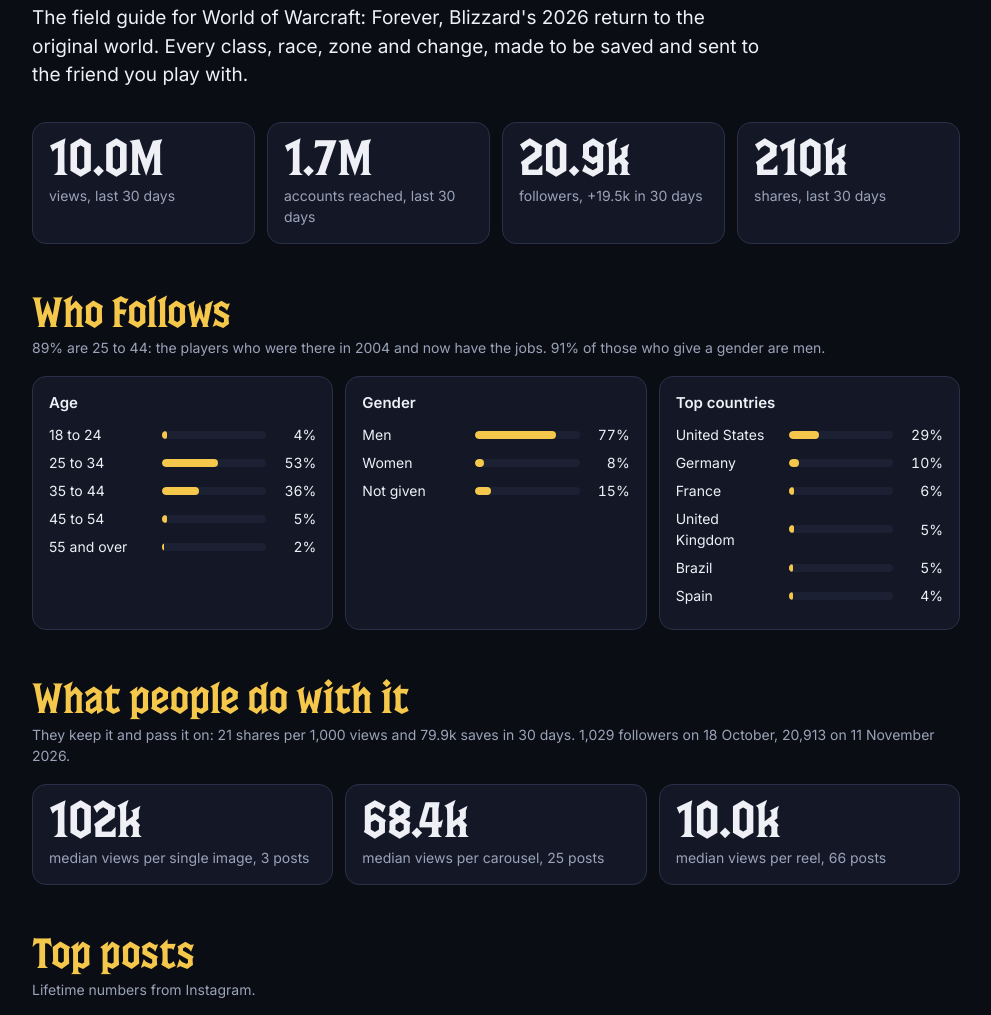
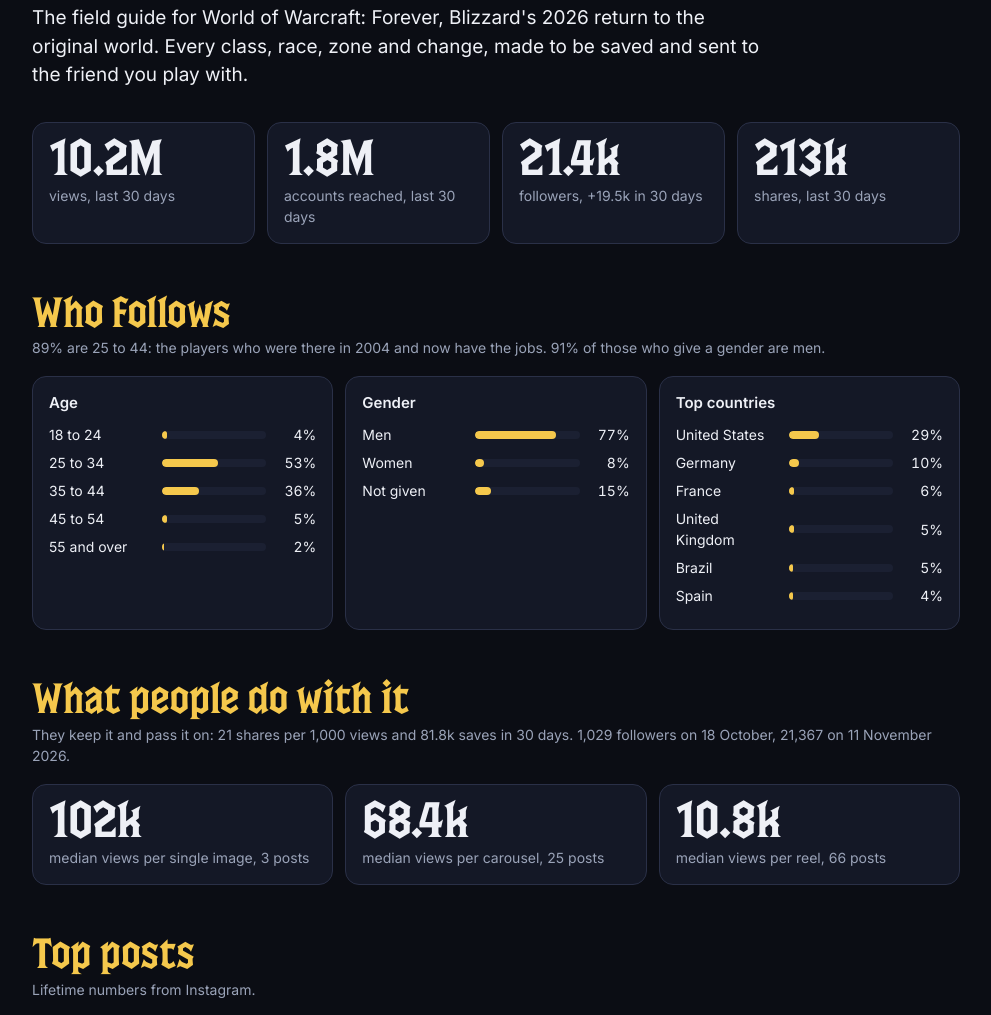
Before and after one commit to realworldbuilder/wowforeverguide, a plain HTML site: page media-kit/index.html in a window 1280 px wide. Shown: the part 160-1175 px from the top of the page, without its empty margins (144-1135 px from the left). Drawn offline with Linux system fonts and the light colour scheme.

Commit message:
Refresh link page and media kit numbers (11 Nov 2026)

```diff
--- a/media-kit/index.html
+++ b/media-kit/index.html
@@ -56,10 +56,10 @@
 <p class="lede">The field guide for World of Warcraft: Forever, Blizzard's 2026 return to the original world. Every class, race, zone and change, made to be saved and sent to the friend you play with.</p>
 
 <div class="stats">
-<div class="stat"><b>10.0M</b><span>views, last 30 days</span></div>
-<div class="stat"><b>1.7M</b><span>accounts reached, last 30 days</span></div>
-<div class="stat"><b>20.9k</b><span>followers, +19.5k in 30 days</span></div>
-<div class="stat"><b>210k</b><span>shares, last 30 days</span></div>
+<div class="stat"><b>10.2M</b><span>views, last 30 days</span></div>
+<div class="stat"><b>1.8M</b><span>accounts reached, last 30 days</span></div>
+<div class="stat"><b>21.4k</b><span>followers, +19.5k in 30 days</span></div>
+<div class="stat"><b>213k</b><span>shares, last 30 days</span></div>
 </div>
 
 <h2>Who follows</h2>
@@ -71,8 +71,8 @@
 </div>
 
 <h2>What people do with it</h2>
-<p class="note">They keep it and pass it on: 21 shares per 1,000 views and 79.9k saves in 30 days. 1,029 followers on 18 October, 20,913 on 11 November 2026.</p>
-<div class="fmt"><div class="stat"><b>102k</b><span>median views per single image, 3 posts</span></div><div class="stat"><b>68.4k</b><span>median views per carousel, 25 posts</span></div><div class="stat"><b>10.0k</b><span>median views per reel, 66 posts</span></div></div>
+<p class="note">They keep it and pass it on: 21 shares per 1,000 views and 81.8k saves in 30 days. 1,029 followers on 18 October, 21,367 on 11 November 2026.</p>
+<div class="fmt"><div class="stat"><b>102k</b><span>median views per single image, 3 posts</span></div><div class="stat"><b>68.4k</b><span>median views per carousel, 25 posts</span></div><div class="stat"><b>10.8k</b><span>median views per reel, 66 posts</span></div></div>
 
 <h2>Top posts</h2>
 <p class="note">Lifetime numbers from Instagram.</p>
```
Also changed, not shown: index.html (+1 -1 lines).
